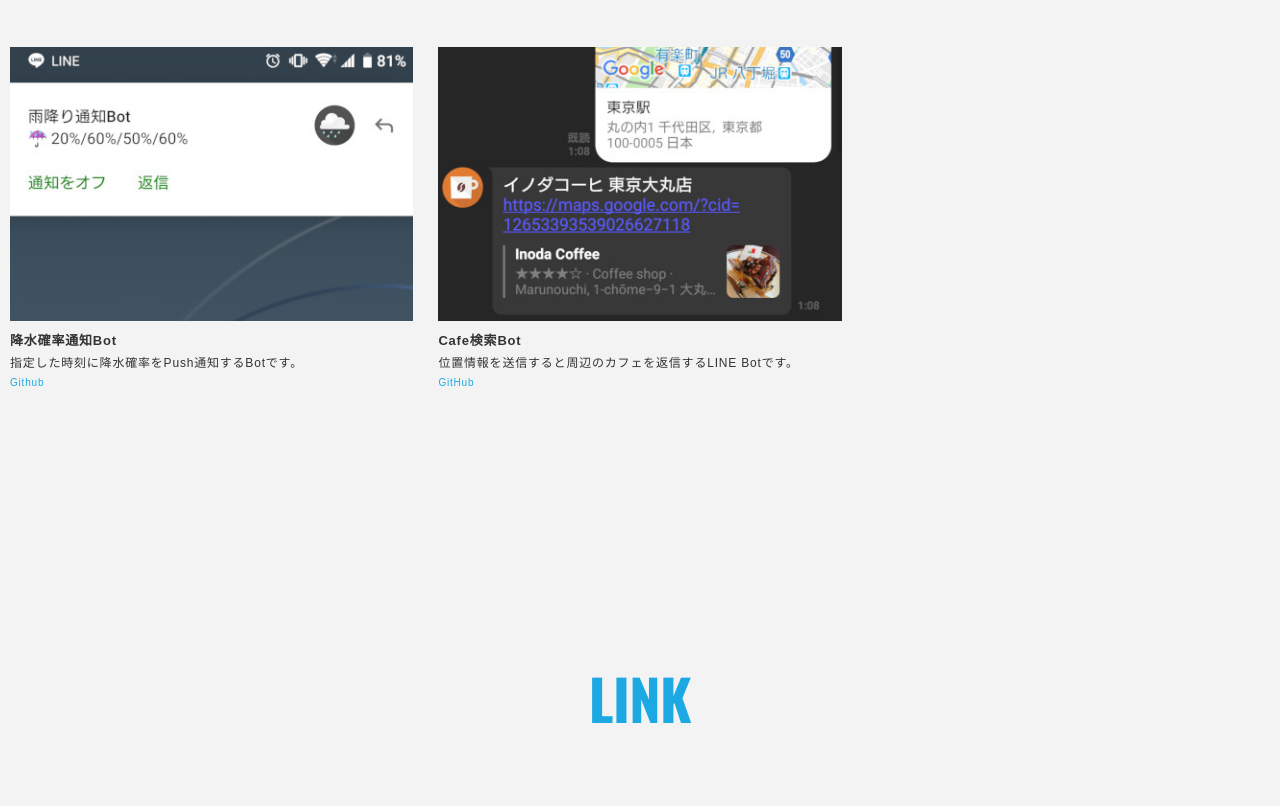
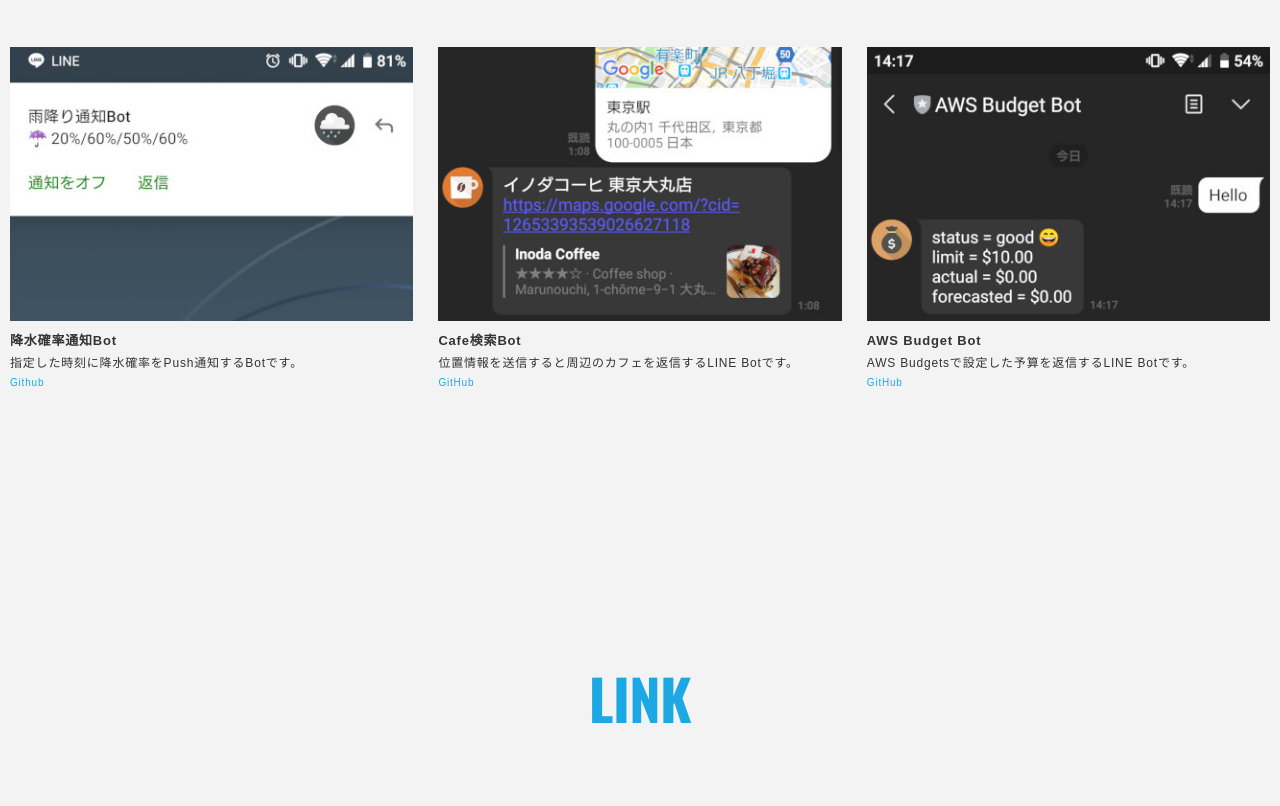
Before and after one commit to ogyogy/portfolio, a plain HTML site: page docs/index.html in a window 1280 px wide. Shown: the part 3729-4535 px from the top of the page. Drawn offline with nearby package versions, Linux system fonts and the light colour scheme; a web font is replaced by a local one.

Commit message:
WORKSに追加

```diff
--- a/docs/index.html
+++ b/docs/index.html
@@ -367,11 +367,14 @@
               </figcaption>
             </figure>
             <figure class="card">
-              <a href="" data-size="" class="card-image">
-                <!-- empty data -->
+              <a href="img/works/line-bot-aws-budgets.jpg" data-size="1080x1920" class="card-image">
+                <img src="img/works/thumb/thumb_line-bot-aws-budgets.jpg" alt="" />
               </a>
               <figcaption class="card-caption">
-                <!-- empty data -->
+                <p class="card-caption-title">AWS Budget Bot</p>
+                <p class="card-caption-info">AWS Budgetsで設定した予算を返信するLINE Botです。</p>
+                <p class="card-caption-url"><a class="url-link" href="https://github.com/ogyogy/line-bot-aws-budgets"
+                    target="_blank">GitHub</a></p>
               </figcaption>
             </figure>
           </div>
```
Also changed, not shown: docs/img/works/line-bot-aws-budgets.jpg (added), docs/img/works/thumb/thumb_line-bot-aws-budgets.jpg (added).
